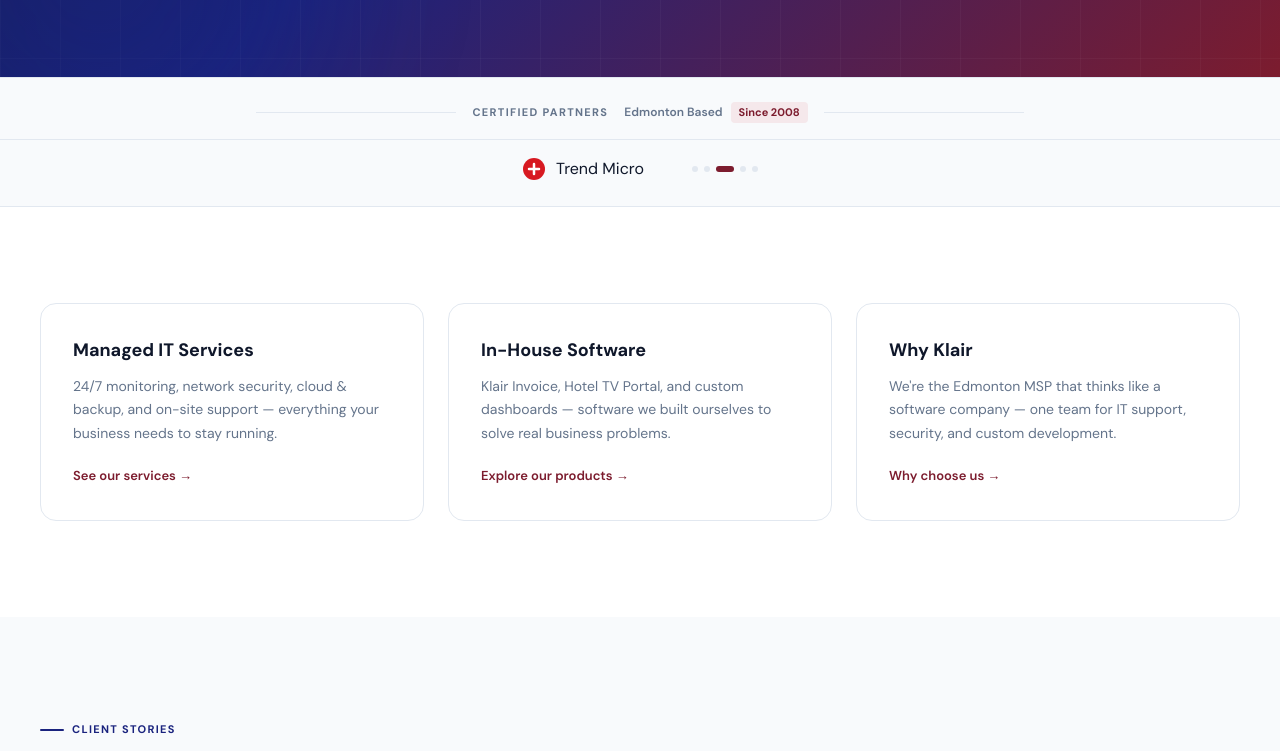
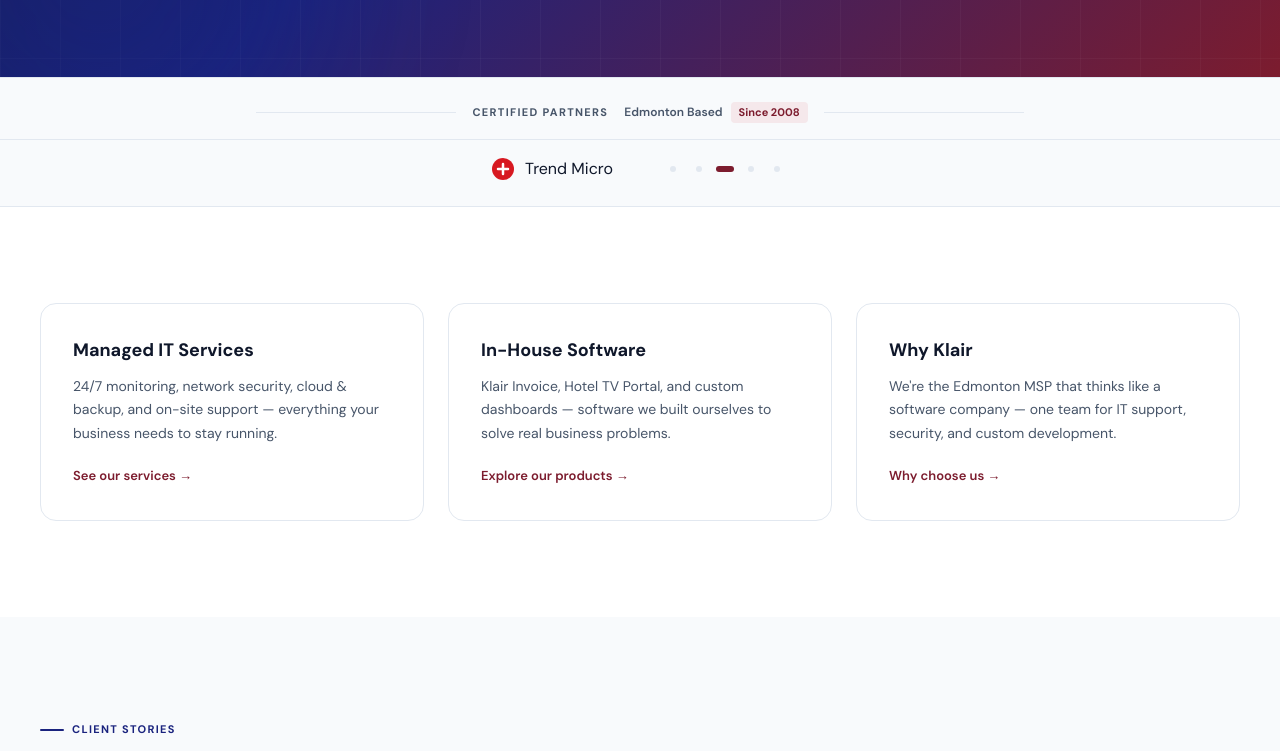
Before and after one commit to jagklair7/klair-website, an Astro site: page / in a window 1280 px wide. Shown: the part 782-1533 px from the top of the page. Built offline with nearby package versions, Linux system fonts and the light colour scheme; Astro itself is replaced by a stand-in of ours.

Commit message:
Modified index.css, TrustStrip.astro, Testimonials.jsx, Footer.astro

```diff
--- a/src/components/TrustStrip.astro
+++ b/src/components/TrustStrip.astro
@@ -61,17 +61,28 @@ const partners = [
   }
   .trust__partner.is-hidden { opacity: 0; transform: translateY(6px); display: none; }
   .trust__partner-name { font-size: 15px; font-weight: 600; color: var(--dark); letter-spacing: -0.01em; white-space: nowrap; }
-  .trust__dots { display: flex; gap: 6px; }
+  .trust__dots { display: flex; align-items: center; gap: 2px; }
   .trust__dot {
-    width: 6px; height: 6px;
-    border-radius: 50%;
+    width: 24px;
+    height: 24px;
+    display: flex;
+    align-items: center;
+    justify-content: center;
+    background: none;
     border: none;
     cursor: pointer;
     padding: 0;
+  }
+  .trust__dot::before {
+    content: '';
+    display: block;
+    width: 6px;
+    height: 6px;
+    border-radius: 50%;
+    background: var(--border);
     transition: all 0.2s;
-    background: var(--border);
   }
-  .trust__dot--active { background: var(--burgundy); width: 18px; border-radius: 3px; }
+  .trust__dot--active::before { background: var(--burgundy); width: 18px; border-radius: 3px; }
   @media (max-width: 768px) {
     .trust__label-line { max-width: 60px; }
   }
@@ -94,8 +105,12 @@ const partners = [
         <div class={`trust__partner ${i === 0 ? '' : 'is-hidden'}`} data-partner={i} set:html={`${p.svg}<span class="trust__partner-name">${p.name}</span>`} />
       ))}
       <div class="trust__dots">
-        {partners.map((_, i) => (
-          <button class={`trust__dot ${i === 0 ? 'trust__dot--active' : ''}`} data-trust-dot={i}></button>
+        {partners.map((p, i) => (
+          <button
+            class={`trust__dot ${i === 0 ? 'trust__dot--active' : ''}`}
+            data-trust-dot={i}
+            aria-label={`Show ${p.name}`}
+          ></button>
         ))}
       </div>
     </div>
--- a/src/index.css
+++ b/src/index.css
@@ -10,7 +10,7 @@
   --white:          #ffffff;
   --off-white:      #f8fafc;
   --dark:           #0f172a;
-  --muted:          #64748b;
+  --muted:          #475569;
   --border:         #e2e8f0;
 }
 
```
Also changed, not shown: src/components/Testimonials.jsx (+20 -7 lines).
